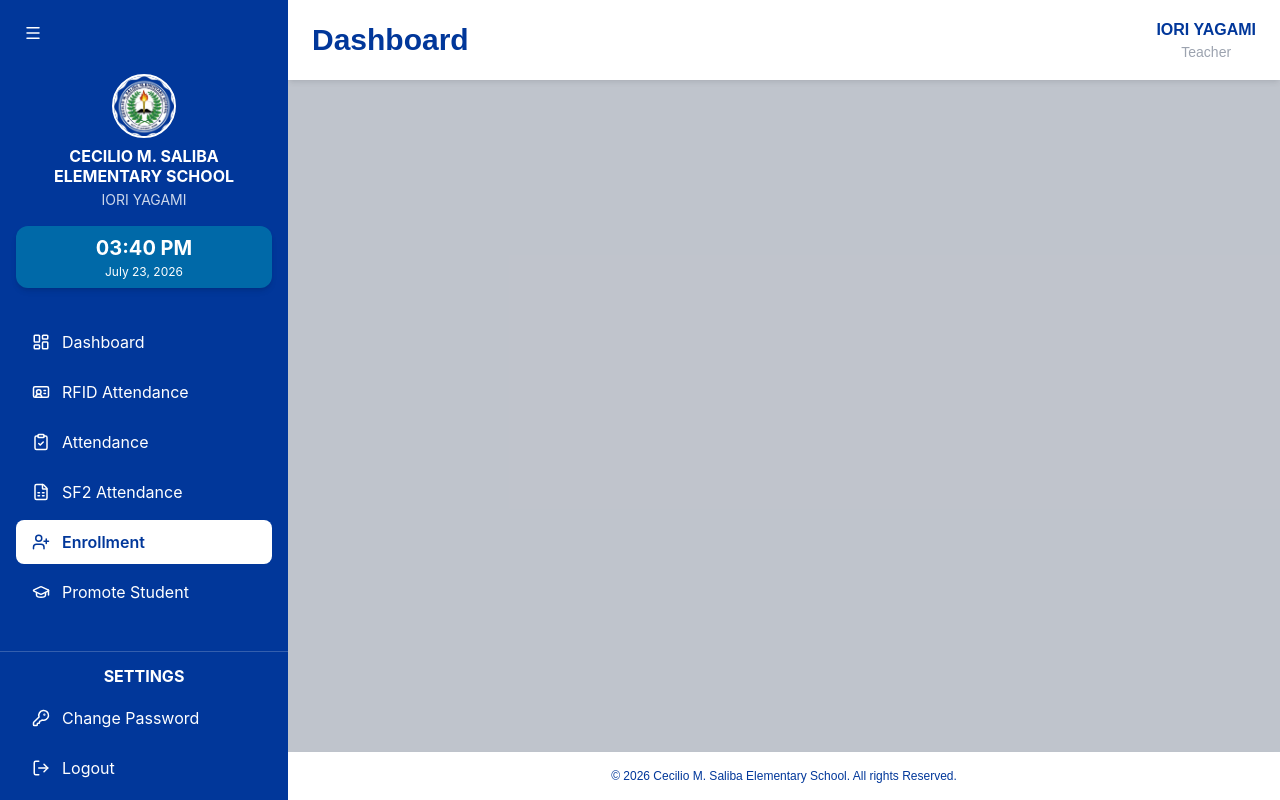
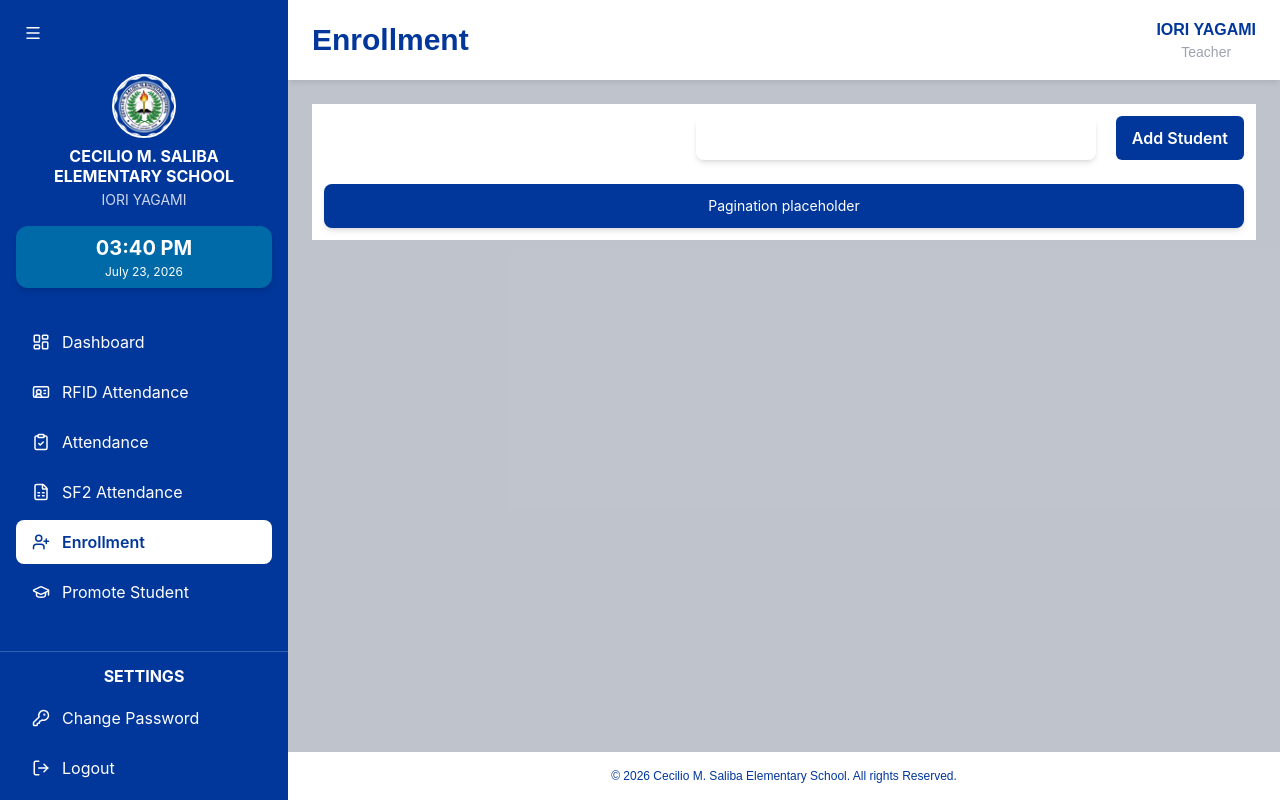
Before and after one commit to edutrack17-cloud/Edutrack, a React (Vite) app in the folder frontend/: page /enrollment in a window 1280 px wide. Built offline with nearby package versions, Linux system fonts and the light colour scheme.

Commit message:
fix some features

```diff
--- a/frontend/src/App.jsx
+++ b/frontend/src/App.jsx
@@ -1,6 +1,5 @@
-import LoginPage from "./features/auth/LoginPage";
-import MainLayout from "./components/layout/MainLayout";
+import AppRoutes from "./routes/AppRoutes";
 
 export default function App() {
-  return <MainLayout/>;
+  return <AppRoutes />;
 }
--- a/frontend/src/components/layout/MainLayout.jsx
+++ b/frontend/src/components/layout/MainLayout.jsx
@@ -1,15 +1,29 @@
 import React, { useState } from "react";
-import { Outlet } from "react-router-dom";
+import { Outlet, useLocation } from "react-router-dom";
 import { Menu } from "lucide-react";
 import Header from "./Header";
 import Sidebar from "./Sidebar";
 import Footer from "./Footer";
+
+
+const pageTitles = {
+  "/dashboard": "Dashboard",
+  "/attendance": "Attendance",
+  "/sf2-attendance": "SF2 Attendance",
+  "/enrollment": "Enrollment",
+  "/promote-student": "Promote Student",
+  "/rfid-attendance": "RFID Attendance",
+  "/change-password": "Change Password",
+};
 
 function MainLayout() {
 
   const [isSidebarCollapsed, setIsSidebarCollapsed] = useState(false);
 
   const [isMobileSidebarOpen, setIsMobileSidebarOpen] = useState(false);
+
+  const location = useLocation();
+  const pageTitle = pageTitles[location.pathname] || "Dashboard";
 
   function toggleSidebarCollapse() {
     setIsSidebarCollapsed(!isSidebarCollapsed);
@@ -37,7 +51,7 @@ function MainLayout() {
 
       <div className={`flex flex-col min-h-screen ${contentMarginClass} transition-all duration-300`}>
         <Header
-          title="Dashboard"
+          title={pageTitle}
           fullname="IORI YAGAMI"
           role="Teacher"
           onMenuClick={openMobileSidebar}
--- a/frontend/src/components/ui/Input.jsx
+++ b/frontend/src/components/ui/Input.jsx
@@ -1,7 +1,21 @@
 import React, { useState } from "react";
 import { Eye, EyeOff } from "lucide-react";
+
 // use props and destructure it para makuha yung data sa parent nya kung saan man sya gagamitin na form
-function Input({ label, icon, id, name, type, value, onChange, onBlur, placeholder, error, touched }) {
+function Input({
+  label,
+  icon,
+  id,
+  name,
+  type,
+  value,
+  onChange,
+  onBlur,
+  placeholder,
+  error,
+  touched,
+  className = "",
+}) {
   const [showPassword, setShowPassword] = useState(false);
 
   // this function kung showpassword value nya is false magiging true
@@ -12,17 +26,16 @@ function Input({ label, icon, id, name, type, value, onChange, onBlur, placehold
   // type nya is password and showpassword is true
   const isPasswordVisible = type === "password" && showPassword;
 
-   // if password is true show text like "password123" kapag no type nya which is input type = password
+  // if password is true show text like "password123" kapag no type nya which is input type = password
   const inputType = isPasswordVisible ? "text" : type;
 
   // check if na touch na or may error
   const showError = Boolean(touched && error);
 
-  // ginamit yung showError na variable if ture na touch or may error true
+  // ginamit yung showError na variable if true na touch or may error true
   const boxClass = showError
-    ? "flex items-center gap-2 rounded-md border px-3 py-2 bg-white border-danger"
-    : "flex items-center gap-2 rounded-md border px-3 py-2 bg-white border-gray-300 focus-within:border-primary";
-
+    ? `flex items-center gap-2 rounded-md border px-3 py-2 bg-white border-danger ${className}`
+    : `flex items-center gap-2 rounded-md border px-3 py-2 bg-white border-gray-300 focus-within:border-primary ${className}`;
 
   const toggleIcon = showPassword ? <EyeOff size={18} /> : <Eye size={18} />;
 
@@ -49,13 +62,21 @@ function Input({ label, icon, id, name, type, value, onChange, onBlur, placehold
         />
 
         {type === "password" && (
-          <button type="button" onClick={togglePasswordVisibility} className="text-gray">
+          <button
+            type="button"
+            onClick={togglePasswordVisibility}
+            className="text-gray"
+          >
             {toggleIcon}
           </button>
         )}
       </div>
 
-      {showError && <p className="text-danger text-sm mt-1">{error}</p>}
+      {showError && (
+        <p className="text-danger text-sm mt-1">
+          {error}
+        </p>
+      )}
     </div>
   );
 }
--- a/frontend/src/components/ui/button.jsx
+++ b/frontend/src/components/ui/button.jsx
@@ -1,12 +1,11 @@
 import React from "react";
 
-function Button({ children, type, onClick }) {
+function Button({ children, type, onClick, className = "" }) {
   return (
     <button
       type={type}
       onClick={onClick}
-      className="w-full py-3 rounded-md font-bold text-white bg-primary hover:bg-sky-700 "
-    >
+      className={`rounded-md px-4 py-2.5 font-semibold transition-colors ${className}`}>
       {children}
     </button>
   );
--- a/frontend/src/features/auth/loginform.jsx
+++ b/frontend/src/features/auth/loginform.jsx
@@ -69,7 +69,9 @@ function LoginForm() {
 
       {formik.status && <p className="text-danger text-sm mb-4">{formik.status}</p>}
 
-      <Button type="submit">Login</Button>
+     <Button type="submit" className="w-full bg-primary text-white hover:bg-sky-700">
+      Login
+     </Button>
     </form>
   );
 }
--- /dev/null
+++ b/frontend/src/features/teacher/enrollment/pages/EnrollmentPage.jsx
@@ -0,0 +1,31 @@
+import React from "react";
+import Button from "../../../../components/ui/Button";
+
+function EnrollmentPage() {
+  function handleAddStudent() {
+    console.log("Add student clicked");
+  }
+
+  return (
+    <div className="flex flex-col gap-6 p-3 bg-white ">
+
+      <div className=" flex justify-end gap-5">
+        <div className="rounded-lg  w-100 shadow-md">
+      </div>
+        <div className="w-full sm:w-auto">
+          <Button type="button" onClick={handleAddStudent} className="w-auto  bg-primary text-white hover:bg-sky-700">
+            Add Student
+          </Button>
+        </div>
+
+       </div>
+
+
+      <div className="rounded-lg bg-primary p-3 text-center shadow-md">
+        <p className="text-sm text-white">Pagination placeholder</p>
+      </div>
+    </div>
+  );
+}
+
+export default EnrollmentPage;
--- a/frontend/src/routes/AppRoutes.jsx
+++ b/frontend/src/routes/AppRoutes.jsx
@@ -1,18 +1,22 @@
-import { Routes, Route } from "react-router-dom";
+import { Routes, Route, Navigate } from "react-router-dom";
 import MainLayout from "../components/layout/MainLayout";
 import LoginPage from "../features/auth/LoginPage";
+import EnrollmentPage from "../features/teacher/enrollment/pages/EnrollmentPage" ;
 
 function AppRoutes() {
   return (
     <Routes>
+
+      <Route path="/" element={<Navigate to="/login" replace />} />
+
       <Route path="/login" element={<LoginPage />} />
       <Route element={<MainLayout />}>
         <Route path="/dashboard" element={<div>Dashboard page</div>} />
         <Route path="/attendance" element={<div>Attendance page</div>} />
         <Route path="/sf2-attendance" element={<div>SF2 Attendance page</div>} />
-        <Route path="/enrollment" element={<div>Enrollment page</div>} />
+        <Route path="/enrollment" element={<EnrollmentPage />} />
         <Route path="/promote-student" element={<div>Promote Student page</div>} />
-        <Route path="/rfid" element={<div>RFID page</div>} />
+        <Route path="/rfid-attendance" element={<div>RFID page</div>} />
         <Route path="/change-password" element={<div>Change Password page</div>} />
 
       </Route>
```
